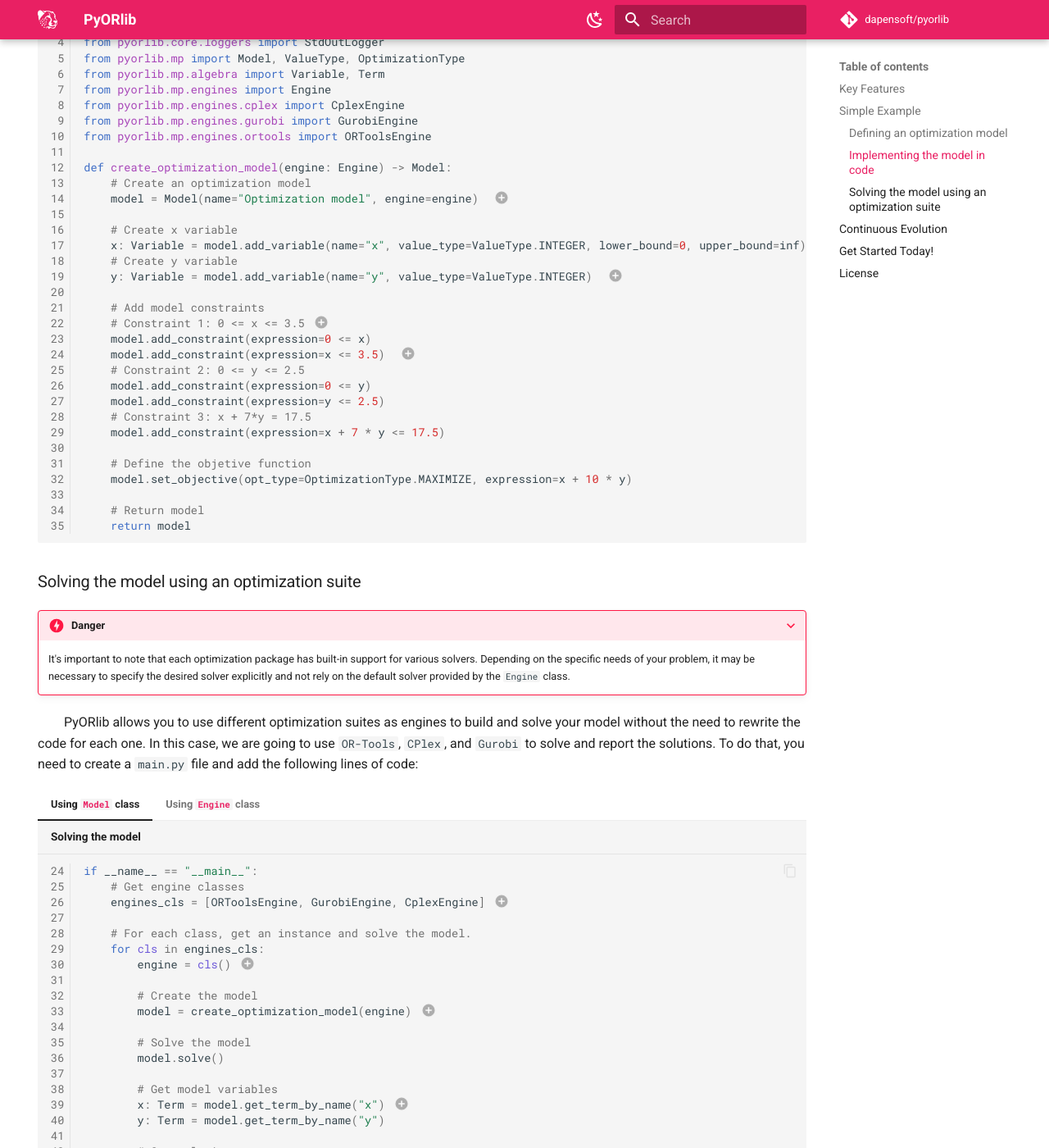
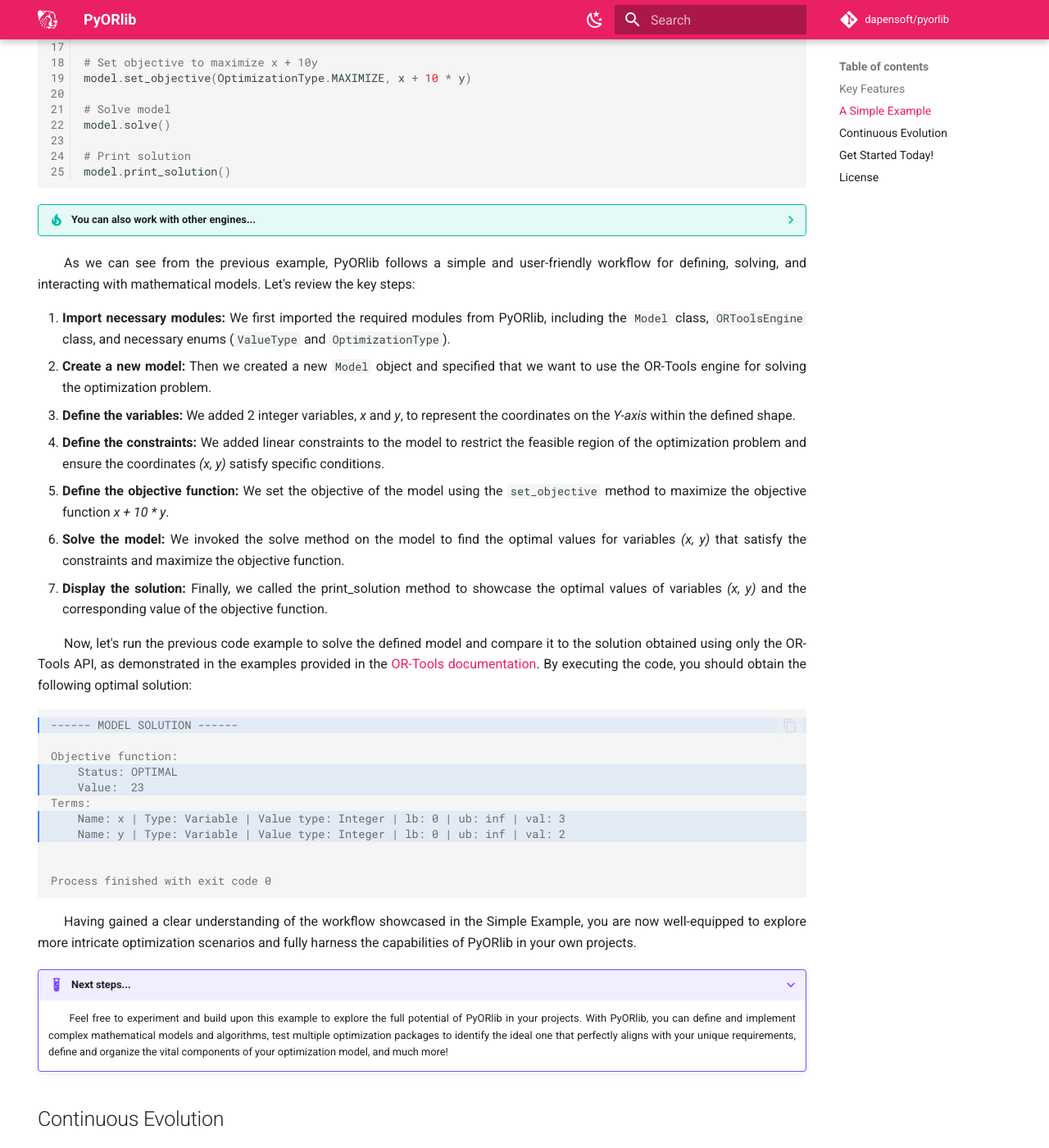
Before and after one commit to dapensoft/pyorlib, an MkDocs documentation site: the page built from docs/index.md, in a window 1280 px wide and 1400 px high, scrolled down 2782 px. Shown: the whole window at 82% size. Built offline with MkDocs 1.6.1 and Material for MkDocs 9.7.7, drawn with Linux system fonts in a browser that asks for light colours; comment, search, counter and statistics services are not loaded; some of the changed text lies outside the part shown.

Commit message:
Add the Simple Example in the documentation index

````diff
--- a/docs/index.md
+++ b/docs/index.md
@@ -77,19 +77,21 @@
 
 </ul>
 
-## Simple Example
-???+ Warning
+## A Simple Example
 
-    The following example has been taken from an example posted on the official OR-Tools website. The purpose is to demonstrate how this problem can be solved using OR-Tools and PyORlib. You can find the original example at the following link: [MIP Example](https://developers.google.com/optimization/mip/mip_example)
-
-&emsp;&emsp;For this example, we are going to solve a simple problem where the objective is to find the highest integer coordinates (x, y) for Y Axis inside a defined shape. In the following image, we can appreciate the shape, which is composed of four segments, and the plausible values that we need to search for are shown as the pink dots.
-
-<p align="center">
-   <img src="./images/examples/simple-example-graph.svg" alt="Simple Example Graph" width="900px" style="margin-top: -10px;margin-bottom: -20px;">
+<p style='text-align: justify;'>
+    &emsp;&emsp;Experience the power of PyORlib through a simple example that illustrates the core concepts and basic
+	usage of the package by formulating and solving a mixed integer programming (MIP) problem from the
+	<a href="https://developers.google.com/optimization/mip/mip_example" target="_blank">OR-Tools documentation</a>.
+	This example will provide you with a clear and concise introduction to the package's functionalities and its
+	application in real-world optimization challenges.
 </p>
 
-### Defining an optimization model
-&emsp;&emsp;First, we need to define an optimization model that allows us to maximize the values of y and x while satisfying the given constraints. In this particular case, the model that achieves the desired goal is represented as follows:
+<p style='text-align: justify;'>
+    &emsp;&emsp;In this example, we will find the highest integer coordinates <i>(x, y)</i> on the <i>Y-axis</i> within
+	a defined shape. Our objective is to maximize the value of an objective function while satisfying linear
+	constraints, as shown below with a mathematical formulation:
+</p>
 
 $$
 \begin{align}
@@ -100,201 +102,180 @@
 \end{align}
 $$
 
-### Implementing the model in code
-&emsp;&emsp;Next, we need to translate the optimization model into code. For that, we are going to use the PyORlib to define a function that builds our model using a given engine which wraps an optimization suite:
+<p style='text-align: justify;'>
+    &emsp;&emsp;Since the constraints are linear, we can classify this problem as a linear optimization problem in
+	which the solutions are required to be integers. The feasible region and integer points for this problem are
+	shown below:
+</p>
 
-=== "Using `Model` class"
-    ``` py title="Implementing the model in code" linenums="1"
-    from math import inf
-    from typing import Tuple, Dict
+<p align="center">
+   <img src="./images/examples/simple-example-graph.svg" alt="Simple graph illustrating the feasible region and integer points" width="800px" style="margin-top: -10px;margin-bottom: -20px;">
+</p>
 
-    from pyorlib.core.loggers import StdOutLogger
-    from pyorlib.mp import Model, ValueType, OptimizationType
-    from pyorlib.mp.algebra import Variable, Term
-    from pyorlib.mp.engines import Engine
-    from pyorlib.mp.engines.cplex import CplexEngine
-    from pyorlib.mp.engines.gurobi import GurobiEngine
-    from pyorlib.mp.engines.ortools import ORToolsEngine
+<p style='text-align: justify;'>
+	&emsp;&emsp;In order to model and solve this problem, we'll be using the PyORlib package. In this example, we'll
+	utilize the OR-Tools optimization package, which is one of the built-in integrations provided by PyORlib. However,
+	you can also choose to use other integration options described in the <a href="https://dapensoft.github.io/pyorlib/getting-started/#optional-dependencies" target="_blank">Optional Dependencies</a>
+	section, or even implement your own custom integration. Before proceeding, make sure you have installed the OR-Tools
+	integration. Once that is done, let's get started:
+</p>
 
-    def create_optimization_model(engine: Engine) -> Model:
-        # Create an optimization model
-        model = Model(name="Optimization model", engine=engine)  # (1)!
+```Python title="Solving a MIP Problem with PyORlib" linenums="1"
+from math import inf
 
-        # Create x variable
-        x: Variable = model.add_variable(name="x", value_type=ValueType.INTEGER, lower_bound=0, upper_bound=inf)
-        # Create y variable
-        y: Variable = model.add_variable(name="y", value_type=ValueType.INTEGER)  # (2)!
+from pyorlib import Model
+from pyorlib.engines.ortools import ORToolsEngine
+from pyorlib.enums import ValueType, OptimizationType
 
-        # Add model constraints
-        # Constraint 1: 0 <= x <= 3.5 (3)
-        model.add_constraint(expression=0 <= x)
-        model.add_constraint(expression=x <= 3.5)  # (4)!
-        # Constraint 2: 0 <= y <= 2.5
-        model.add_constraint(expression=0 <= y)
-        model.add_constraint(expression=y <= 2.5)
-        # Constraint 3: x + 7*y = 17.5
-        model.add_constraint(expression=x + 7 * y <= 17.5)
+# Create a Model instance using the ORTools engine
+model: Model = Model(engine=ORToolsEngine())
 
-        # Define the objetive function
-        model.set_objective(opt_type=OptimizationType.MAXIMIZE, expression=x + 10 * y)
+# Add two integer variables for coordinates x and y
+x = model.add_variable("x", ValueType.INTEGER, 0, inf)
+y = model.add_variable("y", ValueType.INTEGER, 0, inf)
 
-        # Return model
-        return model
-    ```
+# Define problem constraints
+model.add_constraint(x + 7 * y <= 17.5)
+model.add_constraint(x <= 3.5)
 
-    1. In this case, we are using the `Model` class to define the model. This class provides some tools over the `Engine` to manage large models in a defined way.
-    2. By default, all variables, whether they are integers or continuous, are defined between `[0, +inf)`. Binary variables can only be 0 or 1.
-    3. Some optimization packages do not support expressions like `0 <= x <= 3.5`, and we recommend splitting them into two separate constraints, which does not affect the performance of the model optimization.
-    4. These constraints can be avoided since the `lower_bound` and `upper_bound` parameters at variable creation can help you define the bounds of your variables.
+# Set objective to maximize x + 10y
+model.set_objective(OptimizationType.MAXIMIZE, x + 10 * y)
 
-=== "Using `Engine` class"
-    ``` py title="Implementing the model in code" linenums="1"
-    from math import inf
-    from typing import Tuple, Dict
+# Solve model
+model.solve()
 
-    from pyorlib.core.loggers import StdOutLogger
-    from pyorlib.mp import Model, ValueType, OptimizationType
-    from pyorlib.mp.algebra import Variable, Term
-    from pyorlib.mp.engines import Engine
-    from pyorlib.mp.engines.cplex import CplexEngine
-    from pyorlib.mp.engines.gurobi import GurobiEngine
-    from pyorlib.mp.engines.ortools import ORToolsEngine
+# Print solution
+model.print_solution()
+```
 
-    def create_optimization_model(engine: Engine) -> Tuple[Engine, Dict[str, Term]]:
-        # No need to create a model (1)
+<details markdown="1" class="tip">
+<summary>You can also work with other engines...</summary>
 
-        # Create x variable
-        x: Variable = engine.add_variable(name="x", value_type=ValueType.INTEGER, lower_bound=0, upper_bound=inf)
-        # Create y variable
-        y: Variable = engine.add_variable(name="y", value_type=ValueType.INTEGER)  # (2)!
+<p style='text-align: justify;'>
+    &emsp;&emsp;With PyORlib, you have the flexibility to utilize various engines, such as the <code>GurobiEngine</code>,
+	to solve the same model without altering its definition. To learn more about supported integrations, please refer to
+	the <a href="https://dapensoft.github.io/pyorlib/getting-started/#optional-dependencies" target="_blank">Optional Dependencies</a>
+	section.
+</p>
 
-        # Add model constraints
-        # Constraint 1: 0 <= x <= 3.5 (3)
-        engine.add_constraint(expression=0 <= x)
-        engine.add_constraint(expression=x <= 3.5)  # (4)!
-        # Constraint 2: 0 <= y <= 2.5
-        engine.add_constraint(expression=0 <= y)
-        engine.add_constraint(expression=y <= 2.5)
-        # Constraint 3: x + 7*y = 17.5
-        engine.add_constraint(expression=x + 7 * y <= 17.5)
+```Python title="Solving a MIP Problem with PyORlib (Gurobi engine)" linenums="1" hl_lines="8"
+from math import inf
 
-        # Define the objetive function
-        engine.set_objective(opt_type=OptimizationType.MAXIMIZE, expression=x + 10 * y)
+from pyorlib import Model
+from pyorlib.engines.gurobi import GurobiEngine
+from pyorlib.enums import ValueType, OptimizationType
 
-        # Return model and list of variables
-        return engine, {"x": x, "y": y} # (5)!
-    ```
+# Create a Model instance using the Gurobi engine
+model: Model = Model(engine=GurobiEngine())
 
-    1. In this case, we are using the `Engine` class to define the model. This class provides a simpler interface over the `Model` interface, which allows you to define your own model structure.
-    2. By default, all variables, whether they are integers or continuous, are defined between `[0, +inf)`. Binary variables can only be 0 or 1.
-    3. Some optimization packages do not support expressions like `0 <= x <= 3.5`, and we recommend splitting them into two separate constraints, which does not affect the performance of the model optimization.
-    4. These constraints can be avoided since the `lower_bound` and `upper_bound` parameters at variable creation can help you define the bounds of your variables.
-    5. We need to return the variables and a dictionary with them, in order to ask for their value latter when the model is already solve.
+# Add two integer variables for coordinates x and y
+x = model.add_variable("x", ValueType.INTEGER, 0, inf)
+y = model.add_variable("y", ValueType.INTEGER, 0, inf)
 
-### Solving the model using an optimization suite
+# Define problem constraints
+model.add_constraint(x + 7 * y <= 17.5)
+model.add_constraint(x <= 3.5)
 
-???+ Danger
+# Set objective to maximize x + 10y
+model.set_objective(OptimizationType.MAXIMIZE, x + 10 * y)
 
-    It's important to note that each optimization package has built-in support for various solvers. Depending on the specific needs of your problem, it may be necessary to specify the desired solver explicitly and not rely on the default solver provided by the `Engine` class.
+# Solve model
+model.solve()
 
-&emsp;&emsp;PyORlib allows you to use different optimization suites as engines to build and solve your model without the need to rewrite the code for each one. In this case, we are going to use `OR-Tools`, `CPlex`, and `Gurobi` to solve and report the solutions. To do that, you need to create a `main.py` file and add the following lines of code:
+# Print solution
+model.print_solution()
+```
 
-=== "Using `Model` class"
-    ``` py title="Solving the model" linenums="24"
-    if __name__ == "__main__":
-        # Get engine classes
-        engines_cls = [ORToolsEngine, GurobiEngine, CplexEngine] # (1)!
+</details>
 
-        # For each class, get an instance and solve the model.
-        for cls in engines_cls:
-            engine = cls() # (2)!
+<p style='text-align: justify;'>
+    &emsp;&emsp;As we can see from the previous example, PyORlib follows a simple and user-friendly workflow for
+	defining, solving, and interacting with mathematical models. Let's review the key steps:
+</p>
 
-            # Create the model
-            model = create_optimization_model(engine) # (3)!
+<ol style='text-align: justify;'>
 
-            # Solve the model
-            model.solve()
+<li>
+<b>Import necessary modules:</b> We first imported the required modules from PyORlib, including the <code>Model</code>
+class, <code>ORToolsEngine</code> class, and necessary enums (<code>ValueType</code> and <code>OptimizationType</code>).
+</li>
 
-            # Get model variables
-            x: Term = model.get_term_by_name("x") # (4)!
-            y: Term = model.get_term_by_name("y")
+<li>
+<b>Create a new model:</b> Then we created a new <code>Model</code> object and specified that we want to use the
+OR-Tools engine for solving the optimization problem.
+</li>
 
-            # Get solution summary
-            print(f"Interface: {type(engine).__name__}")
-            print(f"Variables: x:{x.value}, y:{y.value}")
-            print(f"Objective function value: {engine.objective_value} with status {engine.solution_status.name}\n")
-    ```
+<li>
+<b>Define the variables:</b> We added 2 integer variables, <i>x</i> and <i>y</i>, to represent the coordinates on the
+<i>Y-axis</i> within the defined shape.
+</li>
 
-    1. `engines_cls` contains a list with the classes of the engines that are going to be used.
-    2. By default, PyORlib chooses a default solver without any parameters to solve the model. However, please be aware that in some cases, you may need to pre-create the solver using your desired interface and pass it as an argument to the engine. This is also useful when some extra configuration is needed.
-    3. Use the previously defined method `create_optimization_model()` to build the model.
-    4. Retrieve the variables from the model by their names. Keep in mind that `get_term_by_name()` returns individual terms by name, and there are other methods to work with sets that have a defined shape (e.g. x_i_j) like `add_variable_to_set()`.
+<li>
+<b>Define the constraints:</b> We added linear constraints to the model to restrict the feasible region of the
+optimization problem and ensure the coordinates <i>(x, y)</i> satisfy specific conditions.
+</li>
 
-=== "Using `Engine` class"
-    ``` py title="Solving the model" linenums="25"
-    if __name__ == "__main__":
-        # Get engine classes
-        engines_cls = [ORToolsEngine, GurobiEngine, CplexEngine] # (1)!
+<li>
+<b>Define the objective function:</b> We set the objective of the model using the <code>set_objective</code> method to
+maximize the objective function <i>x + 10 * y</i>.
+</li>
 
-        # For each class, get an instance and solve the model.
-        for cls in engines_cls:
-            engine = cls() # (2)!
+<li>
+<b>Solve the model:</b> We invoked the solve method on the model to find the optimal values for variables <i>(x, y)</i>
+that satisfy the constraints and maximize the objective function.
+</li>
 
-            # Create the model
-            engine, variables = create_optimization_model(engine) # (3)!
+<li>
+<b>Display the solution:</b> Finally, we called the print_solution method to showcase the optimal values of variables
+<i>(x, y)</i> and the corresponding value of the objective function.
+</li>
 
-            # Solve the model
-            engine.solve()
+</ol>
 
-            # Get model variables
-            x: Term = variables.get("x") # (4)!
-            y: Term = variables.get("y")
+<p style='text-align: justify;'>
+    &emsp;&emsp;Now, let's run the previous code example to solve the defined model and compare it to the solution
+	obtained using only the OR-Tools API, as demonstrated in the examples provided in the <a href="https://developers.google.com/optimization/mip/mip_example" target="_blank">OR-Tools documentation</a>.
+	By executing the code, you should obtain the following optimal solution:
+</p>
 
-            # Get solution summary
-            print(f"Interface: {type(engine).__name__}")
-            print(f"Variables: x:{x.value}, y:{y.value}")
-            print(f"Objective function value: {engine.objective_value} with status {engine.solution_status.name}\n")
-    ```
+```console hl_lines="1 4-5 7-8"
+------ MODEL SOLUTION ------
 
-    1. `engines_cls` contains a list with the classes of the engines that are going to be used.
-    2. By default, PyORlib chooses a default solver without any parameters to solve the model. However, please be aware that in some cases, you may need to pre-create the solver using your desired interface and pass it as an argument to the engine. This is also useful when some extra configuration is needed.
-    3. Use the previously defined method `create_optimization_model()` to build the model.
-    4. Retrieve the variables from the dictionary that was returned with the engine.
+Objective function:
+	Status: OPTIMAL
+	Value:  23
+Terms:
+	Name: x | Type: Variable | Value type: Integer | lb: 0 | ub: inf | val: 3
+	Name: y | Type: Variable | Value type: Integer | lb: 0 | ub: inf | val: 2
 
-&emsp;&emsp;Finally, the result obtained from the execution of the models (depending on the optimization package used) is that the point D=(3,2) is the highest integer y point with the highest integer x point inside the defined shape.
 
-=== "Using `Model` class"
-    ``` text title="Console output"
-        Interface: ORToolsEngine
-        Variables: x:3.0, y:2.0
-        Objective function value: 23.0 with status OPTIMAL
+Process finished with exit code 0
+```
 
-        Interface: GurobiEngine
-        Variables: x:3.0, y:2.0
-        Objective function value: 23.0 with status OPTIMAL
+<p style='text-align: justify;'>
+    &emsp;&emsp;Having gained a clear understanding of the workflow showcased in the Simple Example, you are now
+	well-equipped to explore more intricate optimization scenarios and fully harness the capabilities of PyORlib in
+	your own projects.
+</p>
 
-        Interface: CplexEngine
-        Variables: x:3.0, y:2.0
-        Objective function value: 23.0 with status OPTIMAL
-    ```
-=== "Using `Engine` class"
-    ``` text title="Console output"
-        Interface: ORToolsEngine
-        Variables: x:3.0, y:2.0
-        Objective function value: 23.0 with status OPTIMAL
+<details markdown="1" class="example" open>
+<summary>Next steps...</summary>
 
-        Interface: GurobiEngine
-        Variables: x:3.0, y:2.0
-        Objective function value: 23.0 with status OPTIMAL
-
-        Interface: CplexEngine
-        Variables: x:3.0, y:2.0
-        Objective function value: 23.0 with status OPTIMAL
-    ```
-As we can see, we obtained the desired result on each solver without the need to remake any portion of the code.
+<p style='text-align: justify;'>
+    &emsp;&emsp;Feel free to experiment and build upon this example to explore the full potential of PyORlib in your
+	projects. With PyORlib, you can define and implement complex mathematical models and algorithms, test multiple
+	optimization packages to identify the ideal one that perfectly aligns with your unique requirements, define
+	and organize the vital components of your optimization model, and much more!
+</p>
+</details>
 
 ## Continuous Evolution
-&emsp;&emsp;PyORlib continuously adapts to support developers across various technological and programming domains. Its primary goal is to remain a useful tool for learning about operations research, mathematical model optimization, and testing different optimization packages. While future development may introduce some changes to enhance and expand certain characteristics of the current functionality, we don't anticipate any significant changes that would fundamentally alter the nature of the library.
+
+&emsp;&emsp;PyORlib continuously adapts to support developers across various technological and programming domains. Its
+primary goal is to remain a useful tool for learning about operations research, mathematical model optimization, and
+testing different optimization packages. While future development may introduce some changes to enhance and expand
+certain characteristics of the current functionality, we don't anticipate any significant changes that would
+fundamentally alter the nature of the library.
 
 <details markdown="1" class="info" open>
 <summary>Driving Innovation Through Collaboration</summary>
````
